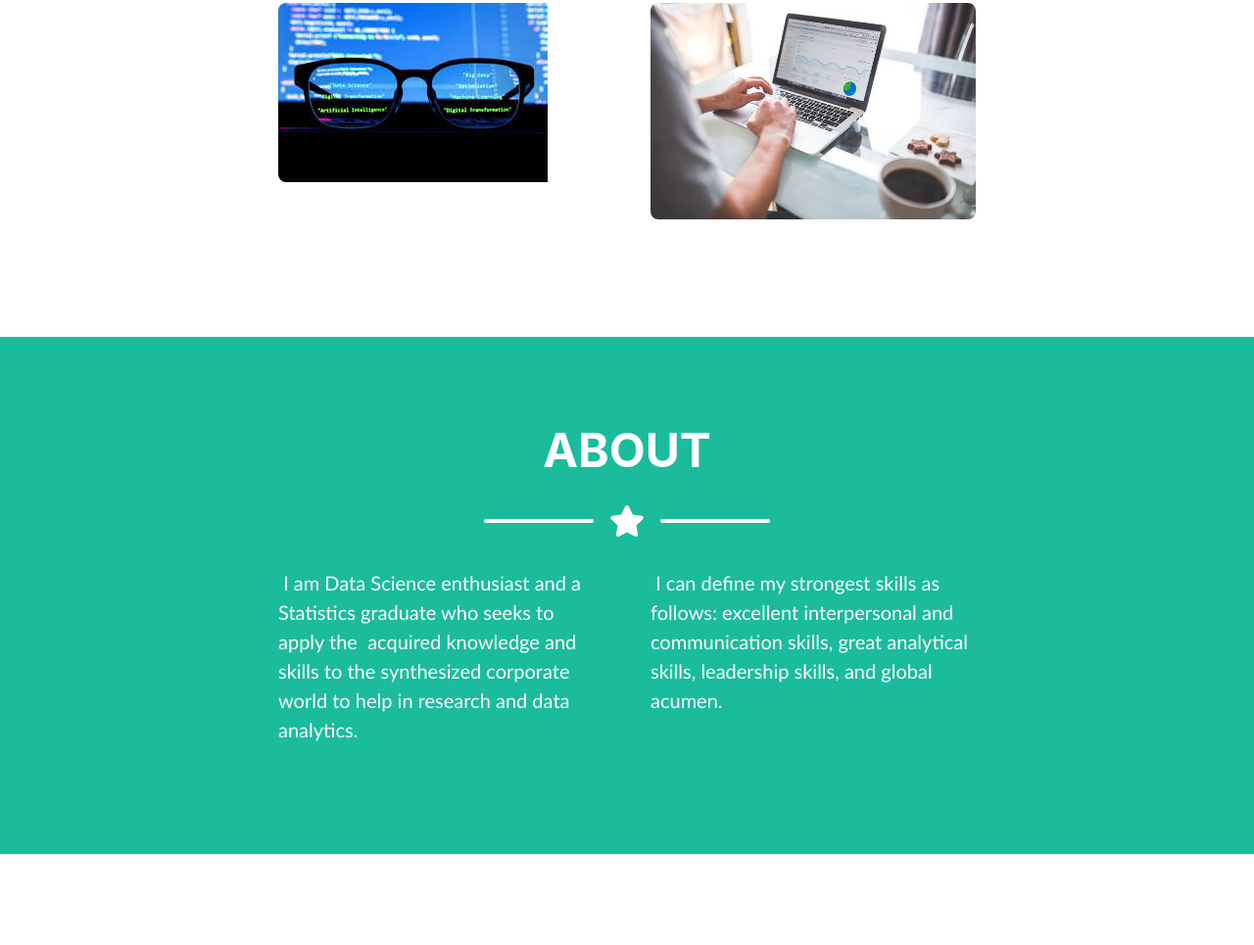
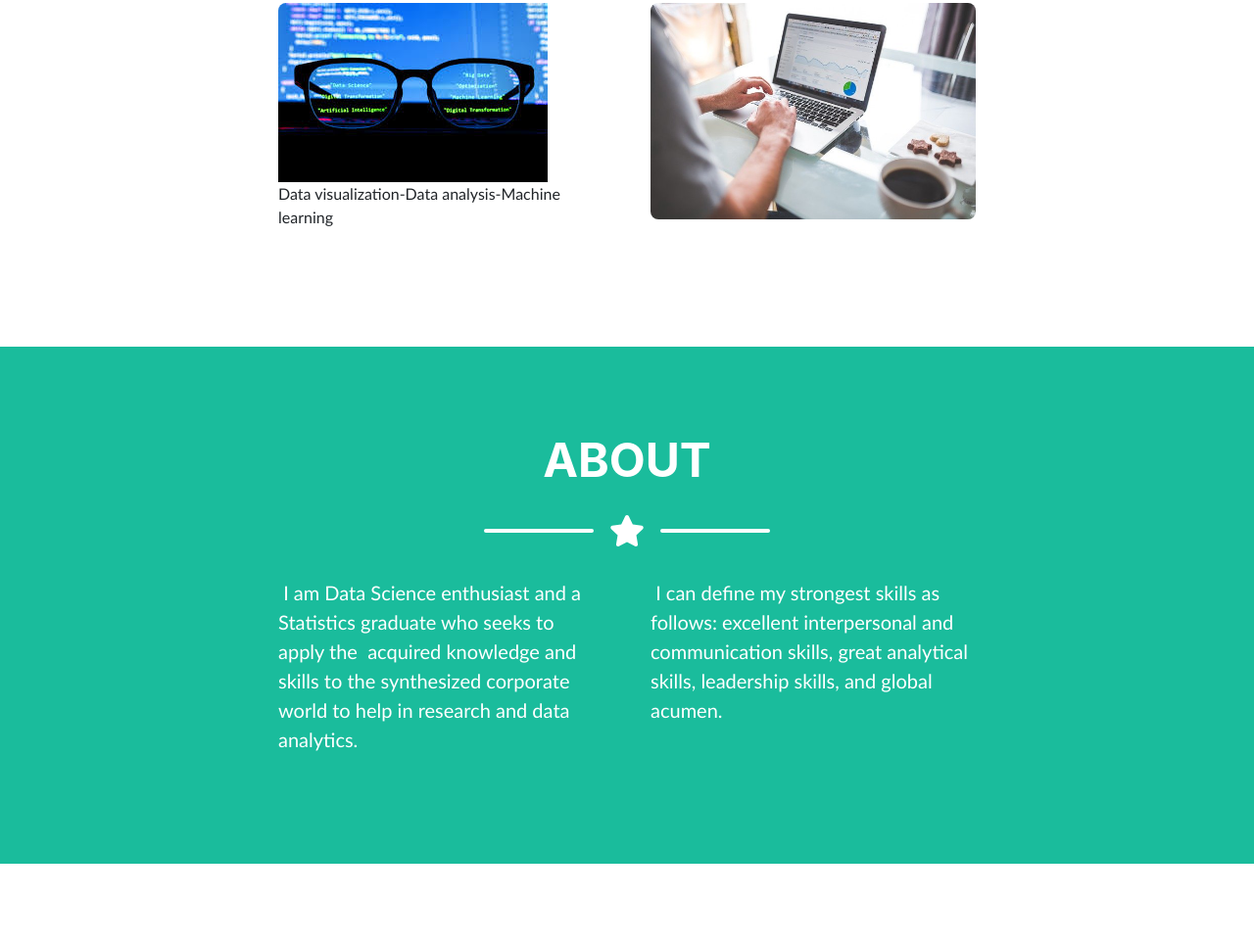
Before and after one commit to Bessy-Mukaria/Bessy-Mukaria.github.io, a plain HTML site: page index.html in a window 1280 px wide. Shown: the part 996-1961 px from the top of the page at 98% size. Drawn offline with nearby package versions, Linux system fonts and the light colour scheme; a web font is replaced by a local one.

Commit message:
Update index.html

```diff
--- a/index.html
+++ b/index.html
@@ -65,6 +65,7 @@
                             <div class="portfolio-item-caption d-flex align-items-center justify-content-center h-100 w-100">
                                 <div class="portfolio-item-caption-content text-center text-white"><i class="fas fa-plus fa-3x"></i></div>
                             </div><img class="img-fluid" src="assets/img/portfolio/Image_1.jpg" alt="Locked Safe"/>
+                            <p class="pre-wrap masthead-subheading font-weight-light mb-0">Data visualization-Data analysis-Machine learning</p>
                         </div>
                     </div>
                     <div class="col-md-6 col-lg-4 mb-5">
```
